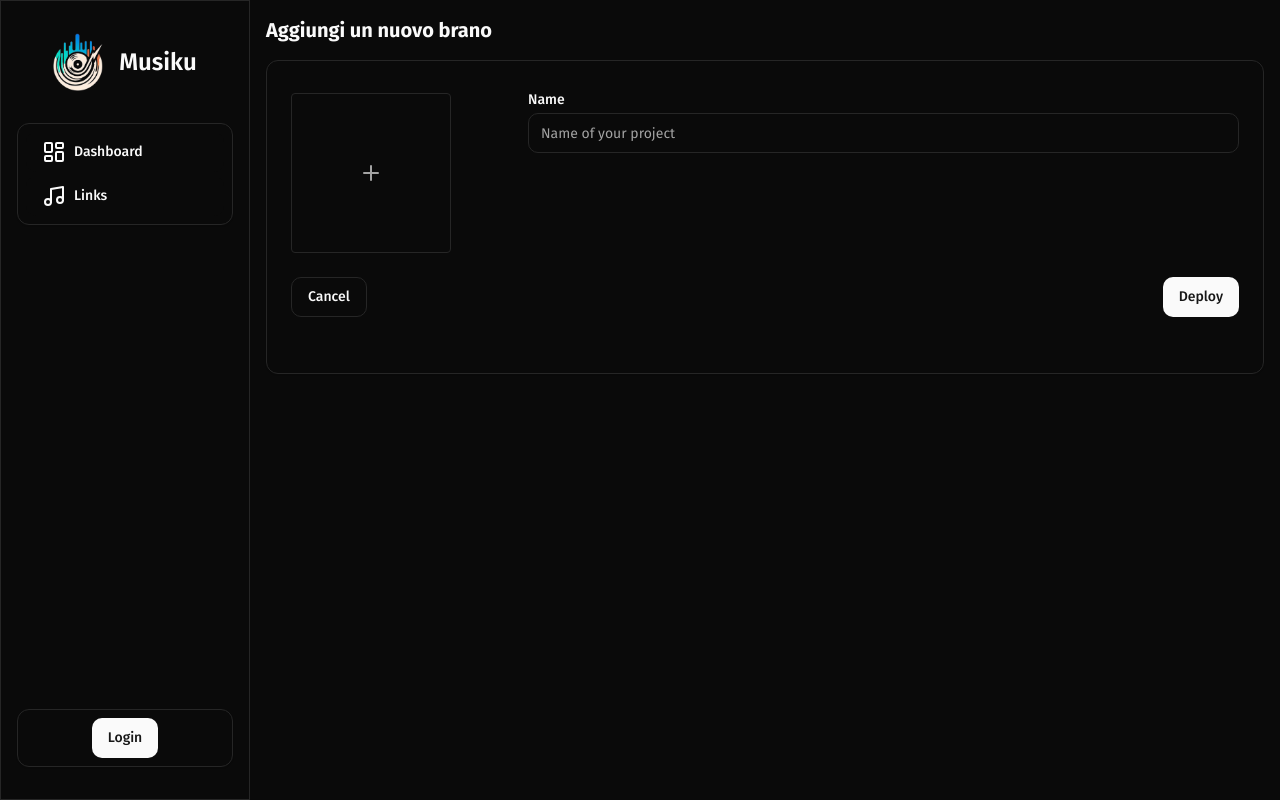
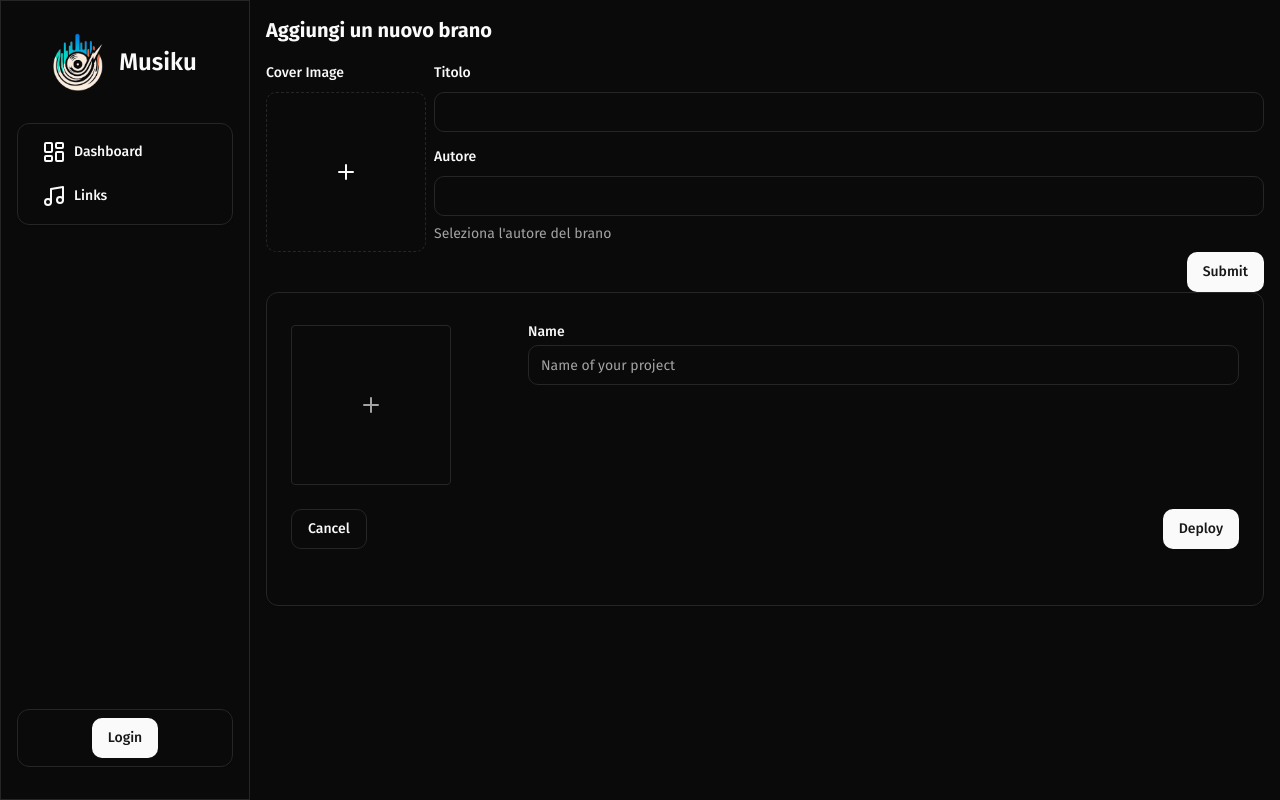
Before and after one commit to Lisguincio/musiku, a Next.js app: page /app/links/new in a window 1280 px wide. Built offline with nearby package versions, Linux system fonts and the light colour scheme; no server answers.

Commit message:
Aggiornamenti PrismaClient e aggiunta modulo NewLinkForm

```diff
--- /dev/null
+++ b/app/app/links/new/NewLinkForm.tsx
@@ -0,0 +1,117 @@
+"use client";
+
+import { zodResolver } from "@hookform/resolvers/zod";
+import { useForm } from "react-hook-form";
+import { z } from "zod";
+
+import { Button } from "@/components/ui/button";
+import {
+  Form,
+  FormControl,
+  FormDescription,
+  FormField,
+  FormItem,
+  FormLabel,
+  FormMessage,
+} from "@/components/ui/form";
+import { Input } from "@/components/ui/input";
+import useAddLinkMutation from "@/mutations/useAddLinkMutation";
+import { PlusIcon } from "lucide-react";
+import { useRouter } from "next/navigation";
+
+const formSchema = z.object({
+  title: z.string(),
+  /* coverImage: z
+    .instanceof(File)
+    .refine((file) => file.size < 1024 ** 5)
+    .optional(), */
+  author: z.string(),
+});
+type LinkType = z.infer<typeof formSchema>;
+
+export function NewLinkForm() {
+  // 1. Define your form.
+  const mutation = useAddLinkMutation();
+  const router = useRouter();
+  const form = useForm<LinkType>({
+    resolver: zodResolver(formSchema),
+    defaultValues: {},
+  });
+
+  // 2. Define a submit handler.
+  function onSubmit(values: LinkType) {
+    mutation.mutateAsync(values).then((val) => {
+      router.replace("/app/links");
+    });
+  }
+
+  return (
+    <Form {...form}>
+      <form onSubmit={form.handleSubmit(onSubmit)}>
+        <div className="flex gap-2">
+          <div className="">
+            <FormField
+              name="coverImage"
+              render={({ field }) => (
+                <FormItem className="w-40">
+                  <FormLabel className="">Cover Image</FormLabel>
+                  <FormLabel className="relative flex w-full h-full aspect-square justify-center items-center rounded-md border-dashed border">
+                    {field.value ? (
+                      <img
+                        src={field.value}
+                        alt="Cover Image"
+                        className="w-full h-full object-cover"
+                      />
+                    ) : (
+                      <PlusIcon className="absolute top-1/2 left-1/2 -translate-x-1/2 -translate-y-1/2" />
+                    )}
+                  </FormLabel>
+                  <FormControl>
+                    <Input className="hidden" type="file" {...field} />
+                  </FormControl>
+                  <FormMessage />
+                </FormItem>
+              )}
+            />
+          </div>
+          <div className="w-full space-y-3">
+            <FormField
+              control={form.control}
+              name="title"
+              render={({ field }) => (
+                <FormItem>
+                  <FormLabel>Titolo</FormLabel>
+                  <FormControl>
+                    <Input {...field} />
+                  </FormControl>
+                  <FormMessage />
+                </FormItem>
+              )}
+            />
+            <FormField
+              control={form.control}
+              name="author"
+              render={({ field }) => (
+                <FormItem>
+                  <FormLabel>Autore</FormLabel>
+                  <FormControl>
+                    <Input {...field} />
+                  </FormControl>
+                  <FormDescription>
+                    {`Seleziona l'autore del brano`}
+                  </FormDescription>
+                  <FormMessage />
+                </FormItem>
+              )}
+            />
+          </div>
+        </div>
+        <div className="flex justify-end ">
+          <Button type="submit">Submit</Button>
+        </div>
+      </form>
+    </Form>
+  );
+}
+
+export default NewLinkForm;
--- a/app/app/links/new/page.tsx
+++ b/app/app/links/new/page.tsx
@@ -11,6 +11,7 @@ import { Input } from "@/components/ui/input";
 import { Label } from "@/components/ui/label";
 import { PlusIcon } from "lucide-react";
 import React from "react";
+import NewLinkForm from "./NewLinkForm";
 
 const Page = () => {
   return (
@@ -18,7 +19,7 @@ const Page = () => {
       <div className="mb-4">
         <h1 className="text-xl font-bold ">Aggiungi un nuovo brano</h1>
       </div>
-
+      <NewLinkForm />
       <Card className="w-full py-8">
         <CardContent>
           <form className="grid grid-cols-4">
--- /dev/null
+++ b/mutations/useAddLinkMutation.tsx
@@ -0,0 +1,20 @@
+import { addLink } from "@/actions/links/LinksActions";
+import { Prisma } from "@prisma/client";
+import { useMutation, useQueryClient } from "@tanstack/react-query";
+import { toast } from "sonner";
+
+const useAddLinkMutation = () => {
+  const queryClient = useQueryClient();
+  const mutation = useMutation({
+    mutationKey: ["links"],
+    mutationFn: (value: Omit<Prisma.linkCreateInput, "user">) => addLink(value),
+    onSuccess: (data) => {
+      queryClient.invalidateQueries({ queryKey: ["links"] });
+      toast.success(`Link Aggiunto!`);
+    },
+  });
+
+  return mutation;
+};
+
+export default useAddLinkMutation;
--- a/mutations/useTogglePublished.tsx
+++ b/mutations/useTogglePublished.tsx
@@ -1,8 +1,5 @@
 import { updateLink } from "@/actions/links/LinksActions";
-import { Prisma } from "@prisma/client";
-import { Value } from "@radix-ui/react-select";
 import { useMutation, useQueryClient } from "@tanstack/react-query";
-import React from "react";
 import { toast } from "sonner";
 
 const useTogglePublished = ({ id }: { id: string }) => {
--- a/prisma/prismaClient.ts
+++ b/prisma/prismaClient.ts
@@ -1,4 +1,9 @@
-import { PrismaClient } from "@prisma/client";
+import { Prisma, PrismaClient } from "@prisma/client";
 
 const prisma = new PrismaClient();
+
+type LinkCreate = Prisma.linkCreateInput;
+
+export type { LinkCreate };
+
 export default prisma;
```
Also changed, not shown: 1 other file (tests, documents, lock files or other folders).
